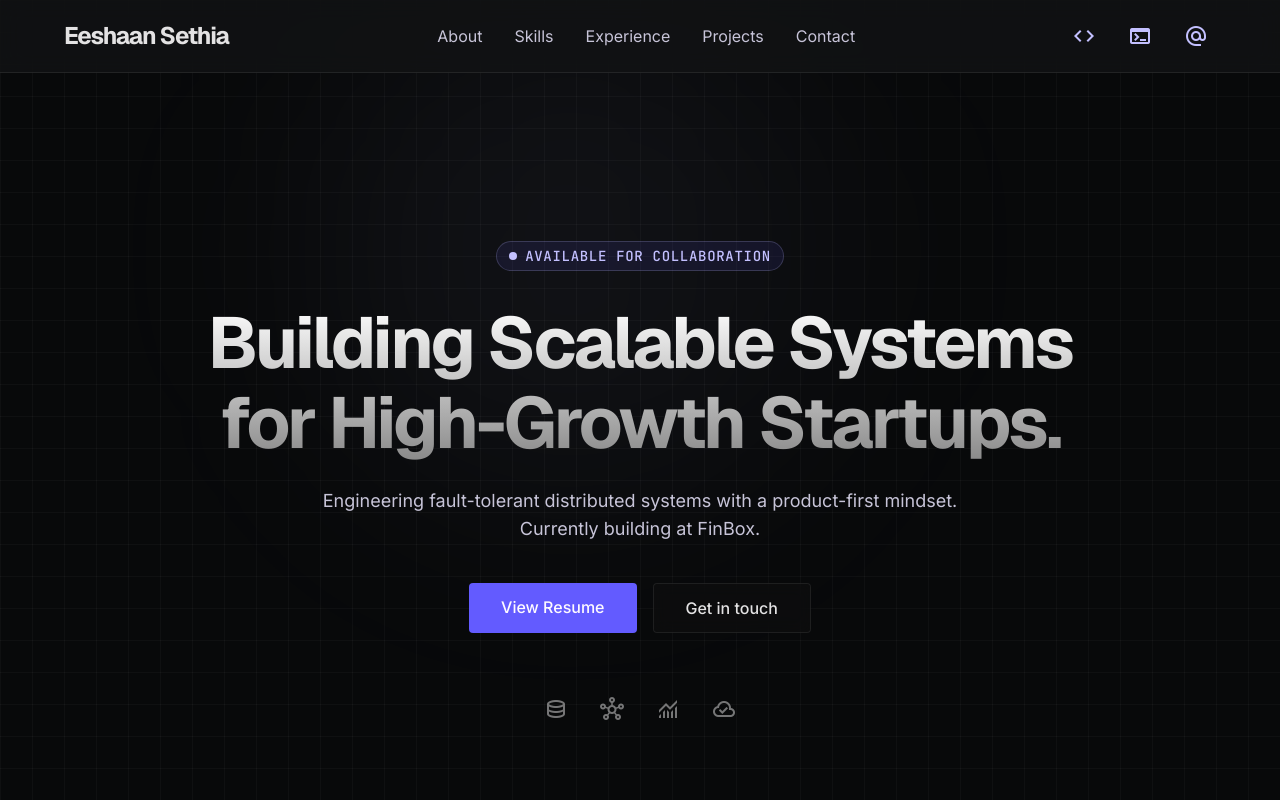
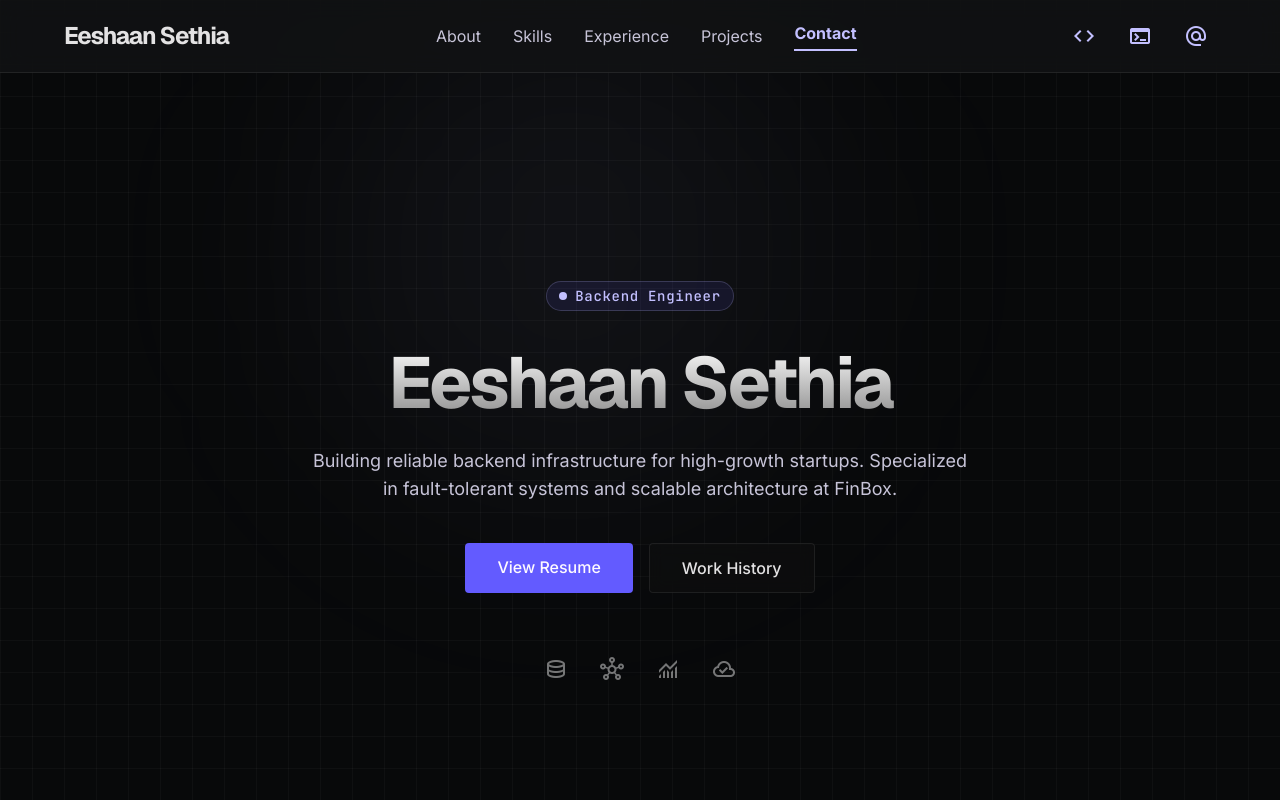
Before and after one commit to sethiaeeshaan/portfolio, a Next.js app: page / in a window 1280 px wide. Shown: the top 800 px of the page. Built offline with nearby package versions, Linux system fonts and the light colour scheme.

Commit message:
bug: fixed scroll issue and navbar settings

```diff
--- a/src/app/globals.css
+++ b/src/app/globals.css
@@ -124,6 +124,17 @@
 }
 
 @layer base {
+  html {
+    scroll-behavior: smooth;
+    scroll-padding-top: 80px;
+  }
+
+  @media (prefers-reduced-motion: reduce) {
+    html {
+      scroll-behavior: auto;
+    }
+  }
+
   body {
     background-color: var(--color-surface-deep);
     color: var(--color-on-surface);
--- a/src/components/ContactSection.tsx
+++ b/src/components/ContactSection.tsx
@@ -6,8 +6,8 @@ export function ContactSection() {
     <section className="py-section-gap-mobile md:py-section-gap-desktop relative overflow-hidden" id="contact">
       <ScrollReveal className="max-w-4xl mx-auto px-margin-safe text-center">
         <SectionLabel index="05" label="COLLABORATE" />
-        <h2 className="font-display-hero-mobile md:font-display-hero text-display-hero-mobile md:text-display-hero mb-8">Ready for the Next Sprint?</h2>
-        <p className="font-body-lg text-body-lg text-on-surface-variant mb-12">I'm currently seeking opportunities to architect fault-tolerant systems in high-growth startups. Let's talk scale.</p>
+        <h2 className="font-display-hero-mobile md:font-display-hero text-display-hero-mobile md:text-display-hero mb-8">Let's build together.</h2>
+        <p className="font-body-lg text-body-lg text-on-surface-variant mb-12">Currently seeking opportunities to build and scale reliable backend infrastructure in high-growth startups.</p>
 
         <div className="flex flex-col items-center gap-6">
           <a className="font-headline-lg text-headline-lg border-b border-border-subtle hover:border-primary transition-all pb-2" href="mailto:eeshaans05@gmail.com">eeshaans05@gmail.com</a>
--- a/src/components/Footer.tsx
+++ b/src/components/Footer.tsx
@@ -1,13 +1,14 @@
 export function Footer() {
   return (
-    <footer className="bg-surface-deep border-t border-border-subtle py-12">
-      <div className="flex flex-col md:flex-row justify-between items-center w-full px-8 max-w-container-max-width mx-auto gap-gutter">
-        <div className="font-label-mono text-on-surface">Eeshaan Sethia / SOFTWARE ENGINEER</div>
-        <div className="font-body-md text-body-md text-text-muted">© 2024 Eeshaan Sethia. Built for high-concurrency.</div>
-        <div className="flex gap-6">
-          <a className="text-text-muted hover:text-primary transition-colors font-label-mono text-label-mono" href="https://github.com/sethiaeeshaan" target="_blank" rel="noopener noreferrer">Source</a>
-          <a className="text-text-muted hover:text-primary transition-colors font-label-mono text-label-mono" href="https://linkedin.com/in/eeshaansethia" target="_blank" rel="noopener noreferrer">LinkedIn</a>
-          <a className="text-text-muted hover:text-primary transition-colors font-label-mono text-label-mono" href="/resume.pdf" target="_blank" rel="noopener noreferrer">Resume</a>
+    <footer className="py-20 border-t border-border-subtle bg-background" id="footer">
+      <div className="max-w-container-max-width mx-auto px-6 flex flex-col md:flex-row justify-between items-center gap-10">
+        <div className="flex flex-col gap-2">
+          <div className="text-lg font-bold text-on-surface">Eeshaan Sethia</div>
+          <div className="text-sm font-label-mono text-text-muted">© 2026. All rights reserved.</div>
+        </div>
+        <div className="flex flex-col md:items-end gap-2">
+          <div className="text-sm font-label-mono text-text-muted">Built for high-concurrency &amp; high-impact.</div>
+          <div className="text-xs text-text-muted/50 uppercase tracking-widest">Optimized for reliability.</div>
         </div>
       </div>
     </footer>
--- a/src/components/HeroSection.tsx
+++ b/src/components/HeroSection.tsx
@@ -9,23 +9,23 @@ export function HeroSection() {
             <span className="animate-ping absolute inline-flex h-full w-full rounded-full bg-primary opacity-75"></span>
             <span className="relative inline-flex rounded-full h-2 w-2 bg-primary"></span>
           </span>
-          AVAILABLE FOR COLLABORATION
+          Backend Engineer
         </div>
 
         <h1 className="font-display-hero-mobile md:font-display-hero text-display-hero-mobile md:text-display-hero hero-gradient-text mb-6">
-          Building Scalable Systems for High-Growth Startups.
+          Eeshaan Sethia
         </h1>
 
         <p className="font-body-lg text-body-lg text-on-surface-variant max-w-2xl mx-auto mb-10">
-          Engineering fault-tolerant distributed systems with a product-first mindset. Currently building at FinBox.
+          Building reliable backend infrastructure for high-growth startups. Specialized in fault-tolerant systems and scalable architecture at FinBox.
         </p>
 
         <div className="flex flex-wrap justify-center gap-4">
           <a className="px-8 py-3 bg-primary-container text-on-primary-container rounded font-medium hover:bg-primary-container/90 transition-all active:scale-95" href="/resume.pdf" target="_blank" rel="noopener noreferrer">
             View Resume
           </a>
-          <a className="px-8 py-3 border border-border-subtle bg-surface-raised/50 backdrop-blur text-on-surface rounded font-medium hover:bg-white/5 transition-all active:scale-95" href="#contact">
-            Get in touch
+          <a className="px-8 py-3 border border-border-subtle bg-surface-raised/50 backdrop-blur text-on-surface rounded font-medium hover:bg-white/5 transition-all active:scale-95" href="#experience">
+            Work History
           </a>
         </div>
 
--- a/src/components/Navbar.tsx
+++ b/src/components/Navbar.tsx
@@ -16,16 +16,25 @@ export function Navbar() {
   useEffect(() => {
     const handleScroll = () => {
       const sections = ["about", "skills", "experience", "projects", "contact"];
+      const triggerLine = window.innerHeight / 2;
       let current = "";
 
       for (const section of sections) {
         const element = document.getElementById(section);
         if (element) {
           const rect = element.getBoundingClientRect();
-          if (rect.top <= 100) {
+          if (rect.top <= triggerLine && rect.bottom >= triggerLine) {
             current = section;
+            break;
           }
         }
+      }
+
+      const scrolledToBottom =
+      window.innerHeight + window.scrollY >=
+      document.documentElement.scrollHeight - 10;
+      if (scrolledToBottom) {
+        current = sections[sections.length - 1];
       }
       setActiveSection(current);
     };
```
